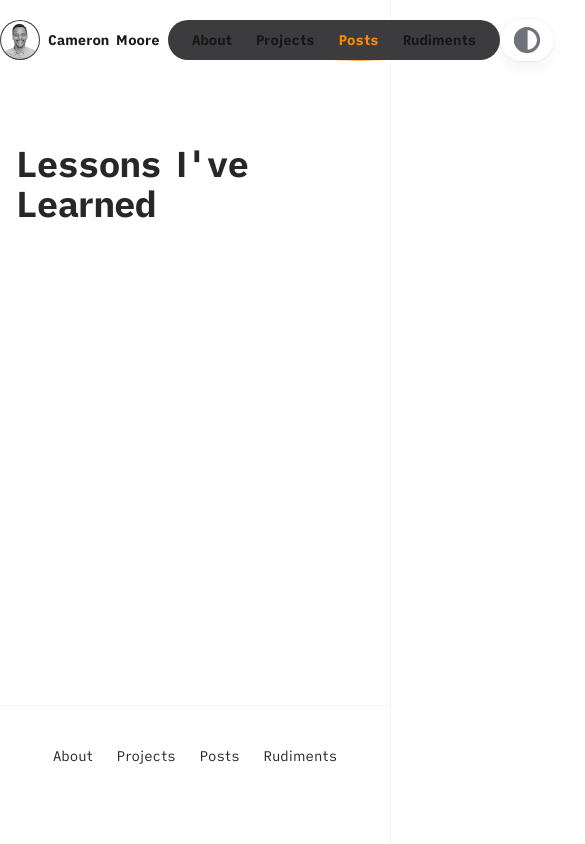
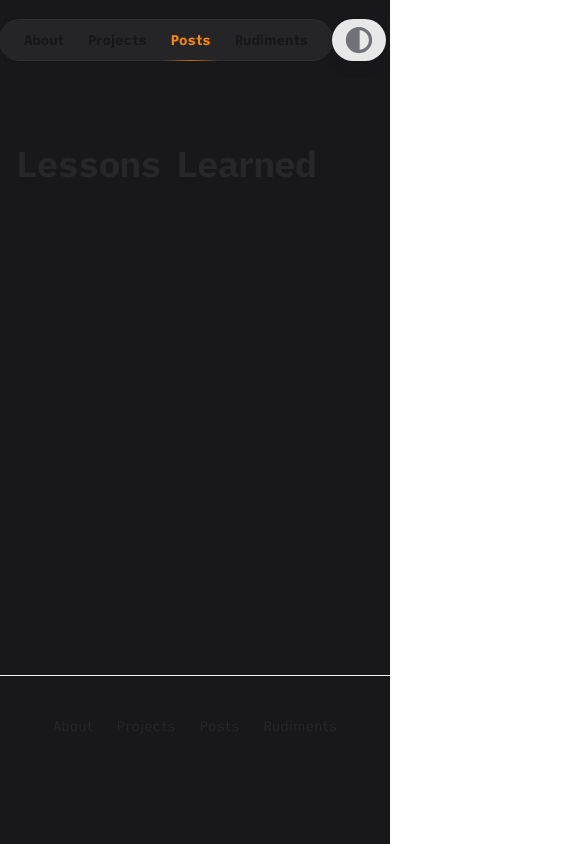
Before and after one commit to camjmoore/next-portfolio, a Next.js app: page /posts in a window 390 px wide. Shown: the top 844 px of the page, 585 px wide, since content can reach past the window. Built offline with nearby package versions, Linux system fonts and the light colour scheme.

Commit message:
responsive styling

```diff
--- a/app/(portfolio)/headshot.tsx
+++ b/app/(portfolio)/headshot.tsx
@@ -2,7 +2,7 @@ import Image from "next/image";
 
 export default function Headshot() {
   return (
-      <div className="flex items-center">
+      <div className="hidden md:flex lg:flex items-center">
         <div className="h-10 min-w-10 z-10 overflow-hidden bg-zinc-800 rounded-full border border-white/10">
           <Image
             src="/headshot.png"
--- a/app/(portfolio)/layout.tsx
+++ b/app/(portfolio)/layout.tsx
@@ -59,14 +59,14 @@ export default function RootLayout({
       >
         <div className="fixed inset-0 flex justify-center sm:px-8">
           <div className="flex w-full max-w-7xl lg:px-8">
-            <div className="w-full bg-white ring-1 ring-zinc-100 dark:bg-zinc-900 dark:ring-zinc-300/20">
+            <div className="w-full ring-1 bg-zinc-900 ring-zinc-300/20">
             </div>
           </div>
         </div>
 
         <div className="relative">
-          <div className="sticky backdrop-blur z-10 top-0 h-20 max-w-[75rem] mx-auto">
-            <div className="flex items-center justify-between sm:justify-start md:justify-between h-full max-w-5xl mx-auto">
+          <div className="sticky backdrop-blur z-50 top-0 h-20 sm:w-[90%] md:w-[90%] lg:w-[85%] max-w-[68rem] mx-auto">
+            <div className="flex items-center justify-between sm:justify-start md:justify-center h-full max-w-5xl mx-auto">
               <Headshot/>
               <Navigation/>
                 <div className="mx-auto min-w-32">
--- a/app/(portfolio)/posts/page.tsx
+++ b/app/(portfolio)/posts/page.tsx
@@ -4,7 +4,7 @@ export default function Posts() {
 
       <header className="max-w-2xl">
         <h1 className="text-4xl font-bold tracking-tight text-zinc-800 dark:text-zinc-100 sm:text-5xl">
-          Lessons I've Learned
+          Lessons Learned
         </h1>
         <p className="mt-6 text-base text-zinc-600 dark:text-zinc-400">{/*Post page subtitle*/} </p>
       </header>
```
